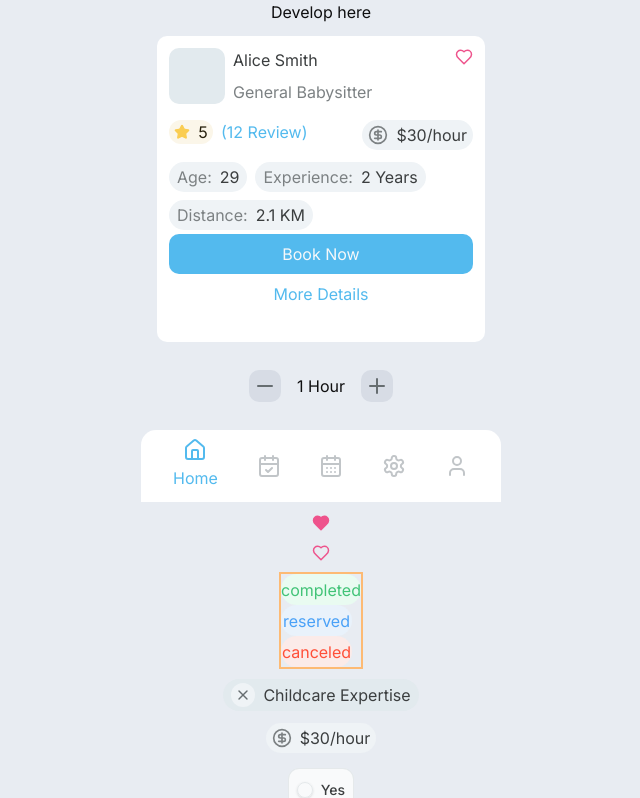
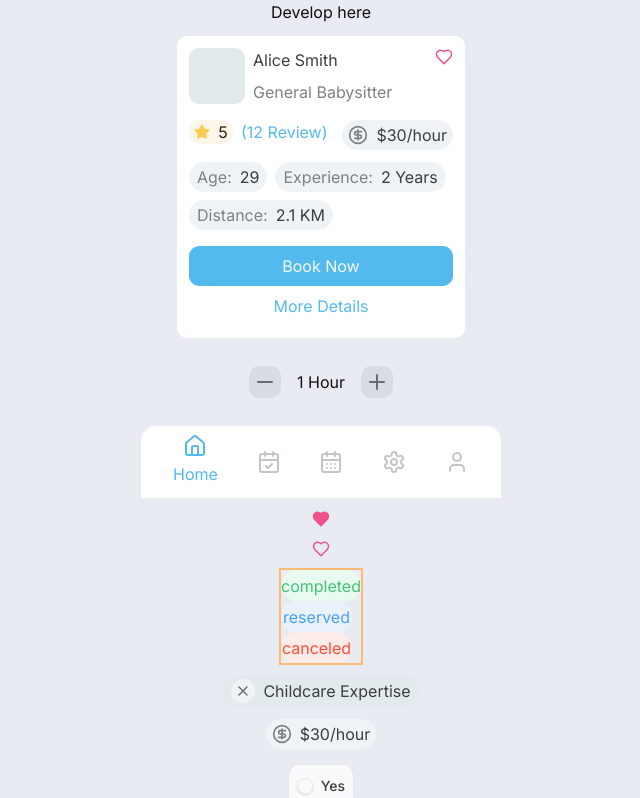
Before and after one commit to ArmanKhalili82/Matchsitter, a Next.js app: page /1 in a window 1280 px wide. Shown: the top 798 px of the page, without its empty margins (319-959 px from the left). Built offline with nearby package versions, Linux system fonts and the light colour scheme.

Commit message:
refactor: changes fixed

```diff
--- a/src/components/common/BabysitterCard.tsx
+++ b/src/components/common/BabysitterCard.tsx
@@ -7,27 +7,27 @@ import { Button } from '../ui/button'
 const BabysitterCard = () => {
   return (
     <div>
-      <div className='h-[306px] w-[328px] p-3 bg-background-50 !rounded-100'>
-        <div className='flex h-14 justify-between pb-4'>
-            <div className='flex h-14 gap-2'>
-                <div className='h-14 w-14 !rounded-100 bg-background-400'></div>
-                <div className='h-[47px]'>
-                    <p className='text-textBody-300 typo-mob-title-md pb-2'>Alice Smith</p>
-                    <p className='text-textBody-200 typo-mob-body-sm'>General Babysitter</p>
+      <div className="flex flex-col gap-4 h-auto max-w-72 !rounded-100 bg-background-50 p-3">
+        <div className="flex h-14 justify-between">
+          <div className="flex h-14 gap-2">
+            <div className="h-14 w-14 !rounded-100 bg-background-400"></div>
+            <div className="h-[47px]">
+              <p className="pb-2 text-textBody-300 typo-mob-title-md">Alice Smith</p>
+              <p className="text-textBody-200 typo-mob-body-sm">General Babysitter</p>
             </div>
           </div>
           <div>
-                <HeartButton action='inactive' />
+            <HeartButton action="inactive" />
           </div>
         </div>
 
-        <div className='h-[110px] py-4'>
-            <div className='flex h-[30px] justify-between pb-3'>
-                <div className='flex h-6 gap-2'>
-                    <button className='flex h-6 w-[44px] rounded-full justify-center items-center gap-2 p-1 bg-warning-warning_light text-warning-warning_dark typo-mob-title-sm'>
-                        <Star className='size-4 text-warning fill-warning' />  5
+        <div className="flex flex-col gap-3 h-[110px]">
+          <div className="flex h-[30px] justify-between">
+            <div className="flex h-6 gap-2">
+              <button className="flex h-6 w-[44px] items-center justify-center gap-2 rounded-full bg-warning-warning_light p-1 text-warning-warning_dark typo-mob-title-sm">
+                <Star className="size-4 fill-warning text-warning" /> 5
               </button>
-                    <button className='flex w-auto items-center justify-center text-primary typo-mob-body-sm'>
+              <button className="flex w-auto items-center justify-center text-primary typo-mob-body-sm">
                 (12 Review)
               </button>
             </div>
@@ -36,27 +36,25 @@ const BabysitterCard = () => {
             </div>
           </div>
 
-            <div className='flex h-[68px] w-auto gap-2 flex-wrap pt-3'>
-                <div className='flex h-[30px] w-auto p-2 bg-background-100 rounded-[40px] justify-center items-center gap-2 typo-mob-body-sm'>
-                    <p className='text-textBody-200'>Age:</p>
-                    <p className='text-textBody-300'>29</p>
+          <div className="flex h-[68px] w-auto flex-wrap gap-2">
+            <div className="flex h-[30px] w-auto items-center justify-center gap-2 rounded-[40px] bg-background-100 p-2 typo-mob-body-sm">
+              <p className="text-textBody-200">Age:</p>
+              <p className="text-textBody-300">29</p>
             </div>
-                <div className='flex h-[30px] w-auto p-2 bg-background-100 rounded-[40px] justify-center items-center gap-2 typo-mob-body-sm'>
-                    <p className='text-textBody-200'>Experience:</p>
-                    <p className='text-textBody-300'>2 Years</p>
+            <div className="flex h-[30px] w-auto items-center justify-center gap-2 rounded-[40px] bg-background-100 p-2 typo-mob-body-sm">
+              <p className="text-textBody-200">Experience:</p>
+              <p className="text-textBody-300">2 Years</p>
             </div>
-                <div className='flex h-[30px] w-auto p-2 bg-background-100 rounded-[40px] justify-center items-center gap-2 typo-mob-body-sm'>
-                    <p className='text-textBody-200'>Distance:</p>
-                    <p className='text-textBody-300'>2.1 KM</p>
+            <div className="flex h-[30px] w-auto items-center justify-center gap-2 rounded-[40px] bg-background-100 p-2 typo-mob-body-sm">
+              <p className="text-textBody-200">Distance:</p>
+              <p className="text-textBody-300">2.1 KM</p>
             </div>
           </div>
         </div>
 
-        <div className='h-[84px] pt-5'>
-            <Button className='h-[40px] w-full'>
-                Book Now
-            </Button>
-            <Button variant='ghost' className='h-[40px] w-full'>
+        <div className="h-auto">
+          <Button className="w-full" size='sm'>Book Now</Button>
+          <Button variant="ghost" className="w-full" size='sm'>
             More Details
           </Button>
         </div>
--- a/src/components/common/LabelSkill.tsx
+++ b/src/components/common/LabelSkill.tsx
@@ -10,7 +10,7 @@ const LabelSkill = () => {
         </div>
         Childcare Expertise
       </button> */}
-      <button className="flex h-8 w-auto px-2 items-center justify-center gap-2 rounded-full bg-background-200 text-textBody-300 typo-mob-caption">
+      <button className="flex h-8 w-auto items-center justify-center gap-2 rounded-full bg-background-200 px-2 text-textBody-300 typo-mob-caption">
         <div className="flex size-6 items-center justify-center rounded-full bg-background-100">
           <X className="size-4 text-icons-700" />
         </div>
@@ -28,7 +28,6 @@ const LabelSkill = () => {
 
 export default LabelSkill
 
-
 //change heart sizes inprogress
 //rounded-full inprogress
 //label-skill color inprogress
--- a/src/components/common/Menu.tsx
+++ b/src/components/common/Menu.tsx
@@ -5,7 +5,7 @@ import React from 'react'
 const Menu = () => {
   return (
     <div className="flex h-[72px] w-[360px] items-center justify-between rounded-t-150 bg-background-50 p-8 text-icons-600">
-      <div className="flex flex-col justify-center items-center text-primary">
+      <div className="flex flex-col items-center justify-center text-primary">
         <Home /> <p className="py-1 typo-mob-title-sm">Home</p>
       </div>
       <CalendarCheck className="size-6" /> <CalendarDays className="size-6" />
--- a/src/components/common/PriceButton.tsx
+++ b/src/components/common/PriceButton.tsx
@@ -4,7 +4,7 @@ import { CircleDollarSign } from 'lucide-react'
 const PriceButton = () => {
   return (
     <div>
-      <button className="mb-1 flex h-[30px] w-auto p-1.5 items-center justify-center gap-2 rounded-full bg-background-100 text-textBody-300 typo-mob-body-sm">
+      <button className="mb-1 flex h-[30px] w-auto items-center justify-center gap-2 rounded-full bg-background-100 p-1.5 text-textBody-300 typo-mob-body-sm">
         <CircleDollarSign className="size-5 text-textBody-200" /> $30/hour
       </button>
       {/* <button className="flex h-[30px] w-auto p-1.5 items-center justify-center gap-2 rounded-full bg-background-300 text-textBody-400 typo-mob-body-sm">
--- a/src/components/common/ToggleExpanding.tsx
+++ b/src/components/common/ToggleExpanding.tsx
@@ -13,7 +13,7 @@ const ToggleExpanding = () => {
       <div className="mb-3 flex justify-between gap-4">
         <div className="flex gap-1">
           <h2 className="text-textBody-300 typo-mob-title-md">Sara Bing</h2>
-          <div className="flex h-5 w-7 rounded-50 bg-success justify-center items-center text-white typo-mob-title-sm">
+          <div className="flex h-5 w-7 items-center justify-center rounded-50 bg-success text-white typo-mob-title-sm">
             5.0
           </div>
         </div>
```
Also changed, not shown: src/app/[locale]/(root)/page.tsx (+6 -6 lines), src/components/common/HeartButton.tsx (+7 -16 lines), src/components/common/PendingButtons.tsx (+12 -30 lines), src/components/common/RadioButton.tsx (+7 -26 lines), src/components/common/RadioItem.tsx (+11 -11 lines). Lines whose indentation alone changed are shown as unchanged.
